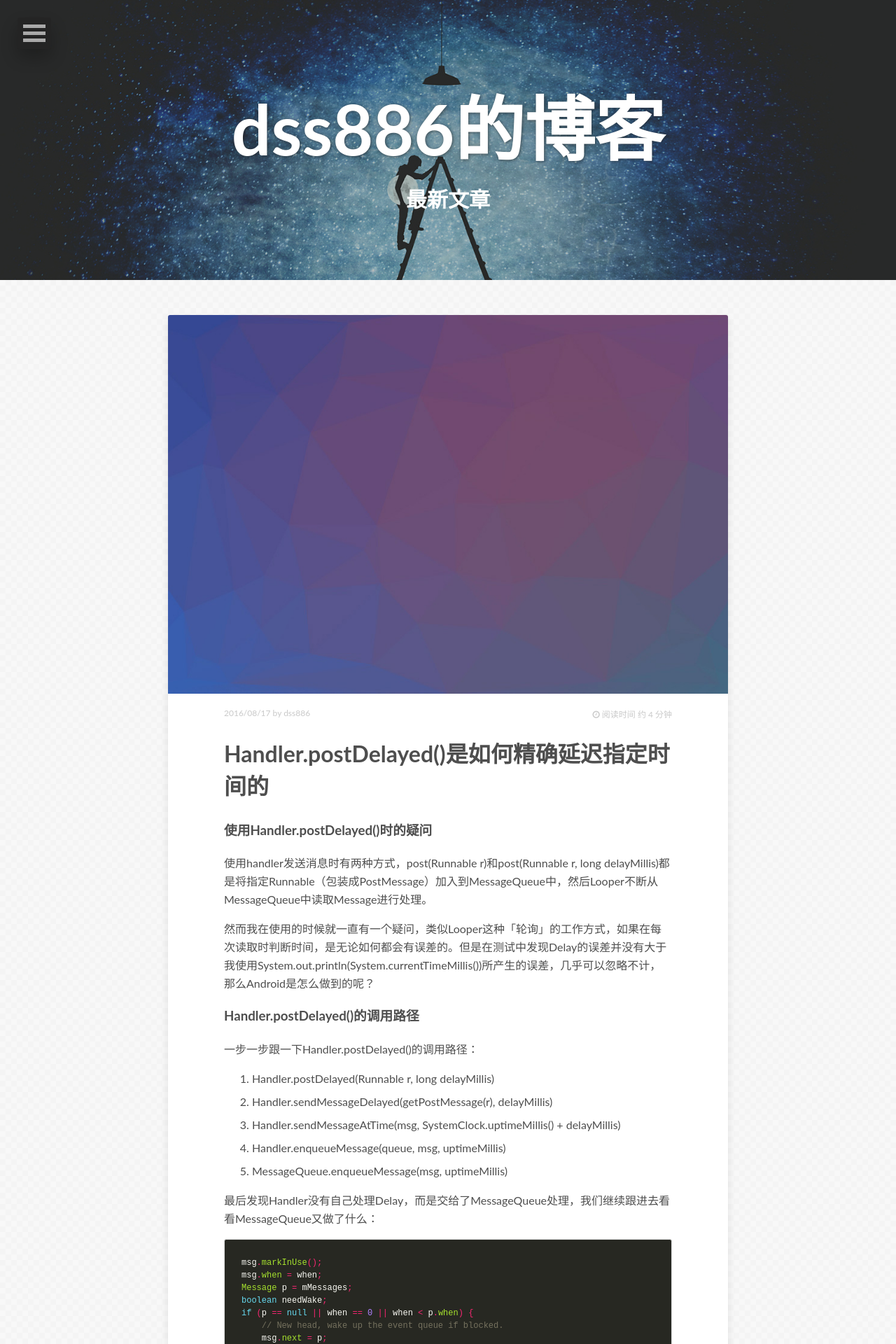
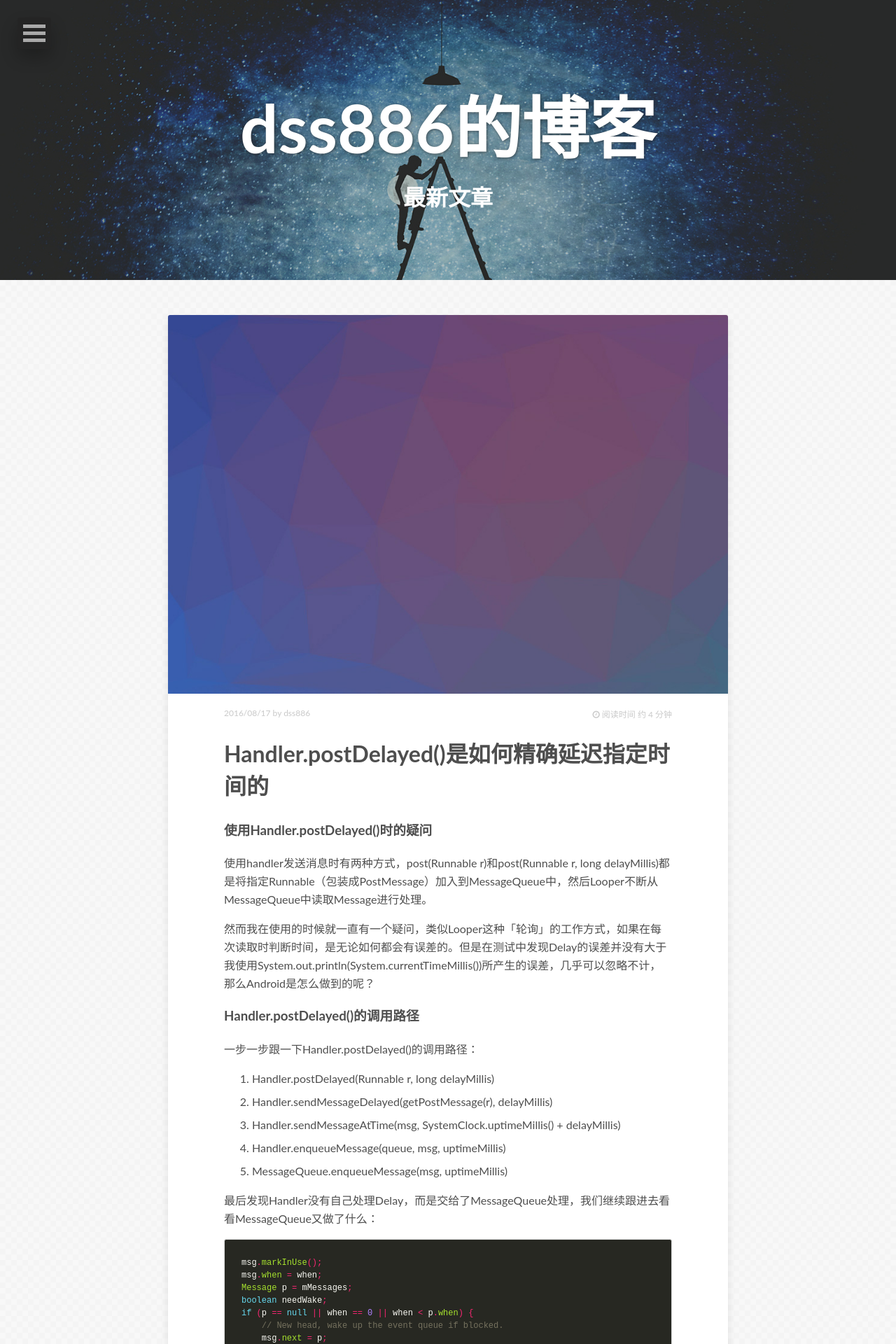
Before and after one commit to dss886/www.dss886.com, a Jekyll site: the page built from index.html, in a window 1280 px wide. Shown: the top 1920 px of the page at 70% size. Built offline with Jekyll 4.4.1, drawn with Linux system fonts in a browser that asks for light colours; nearby versions of some CDN libraries; the list of posts is cut into pages by our own code.

Commit message:
再次调整首页和post页的字体字号

```diff
--- a/_sass/_page.scss
+++ b/_sass/_page.scss
@@ -71,7 +71,20 @@
 		}
 
 		@media #{$large} {
-			@include font-rem(100);
+			@include font-rem(96);
+		}
+	}
+
+	/* 首页title需要大号字体，单个post页覆盖掉使用稍小的字体 */
+	h1.entry-title {
+		@include font-rem(32);
+
+		@media #{$medium} {
+			@include font-rem(64);
+		}
+
+		@media #{$large} {
+			@include font-rem(72);
 		}
 	}
 
@@ -82,7 +95,7 @@
 		color: lighten($base-color,40);
 
 		@media #{$medium} {
-			@include font-rem(30);
+			@include font-rem(32);
 		}
 	}
 
```
